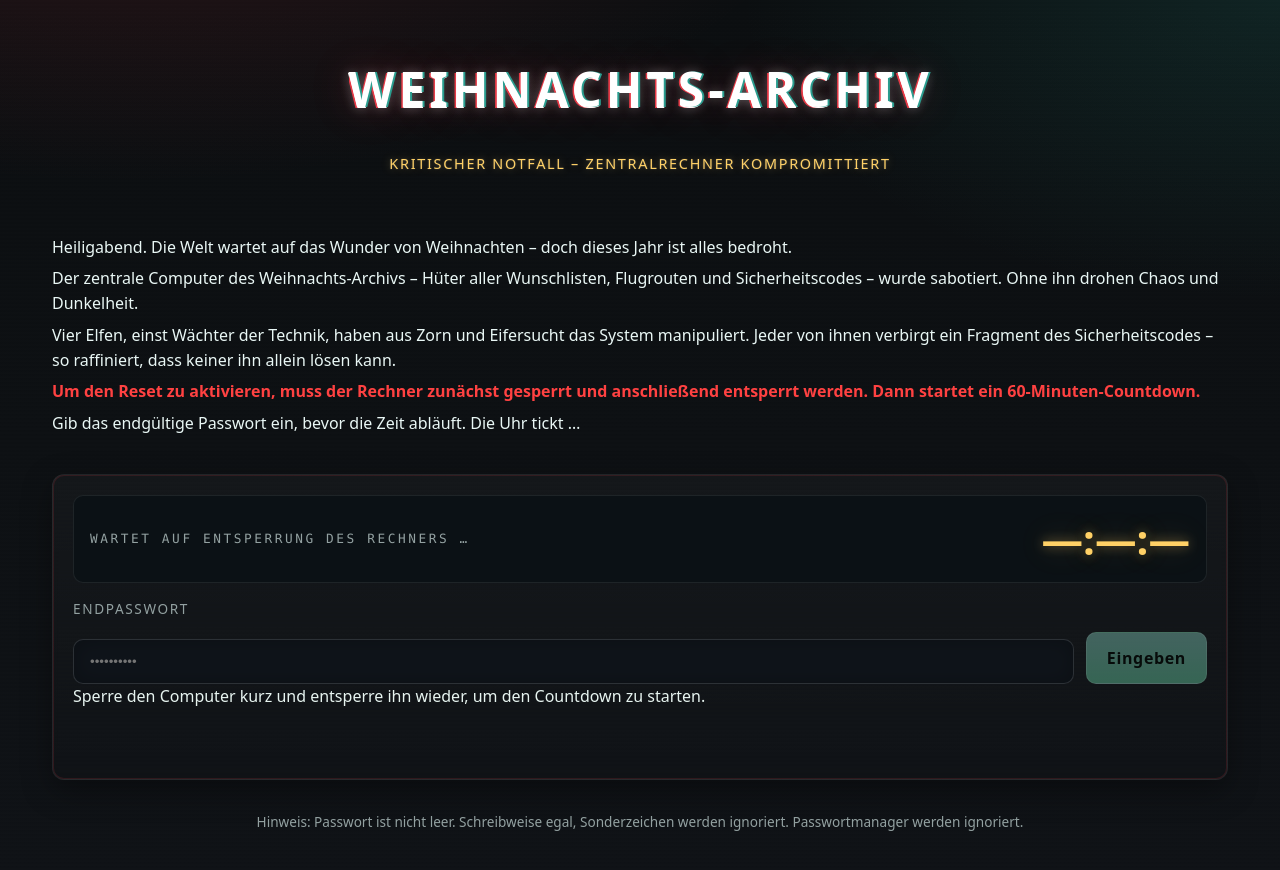
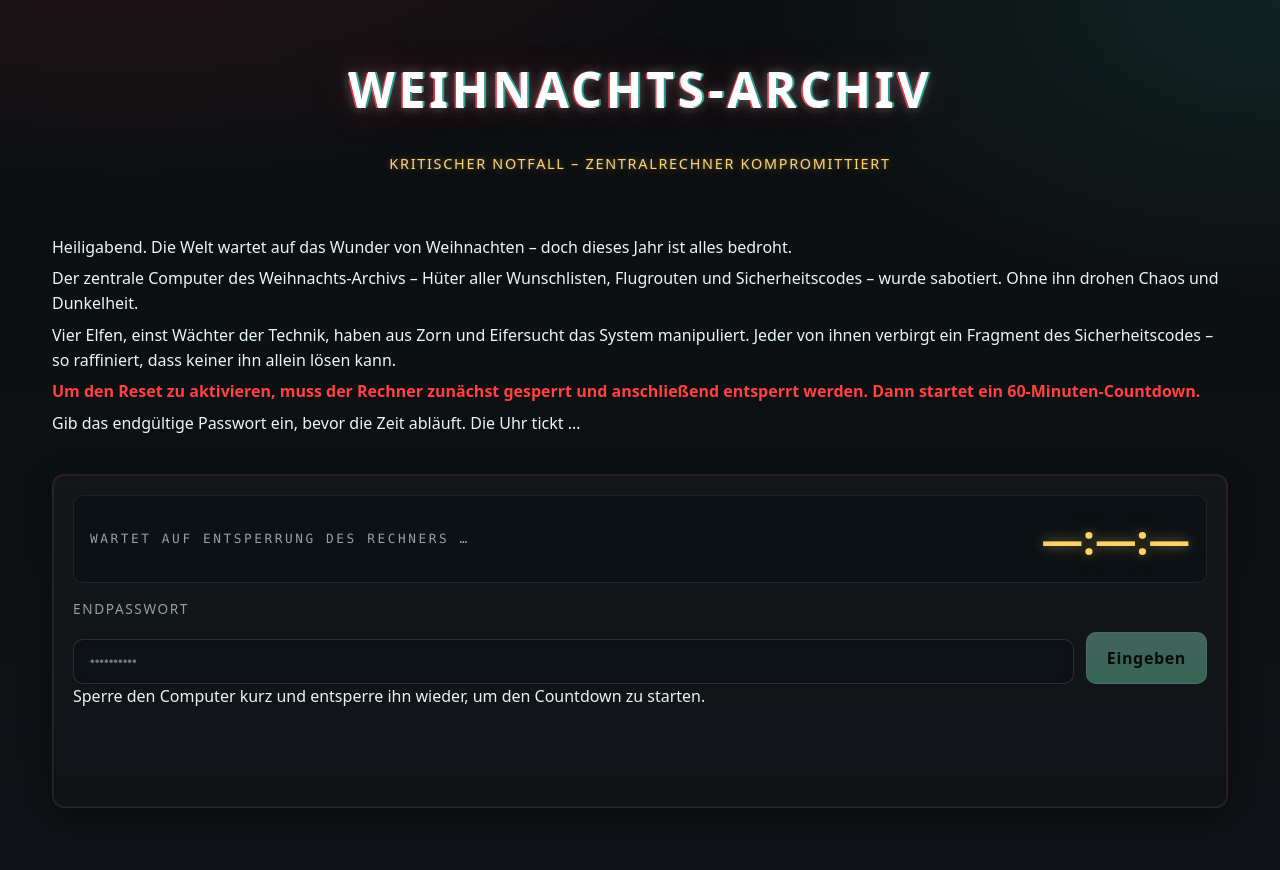
Before and after one commit to JariP5/xmas-escape-room, a React (Vite) app in the folder my-react-app/: page / in a window 1280 px wide. Shown: the top 870 px of the page. Built offline with nearby package versions, Linux system fonts and the light colour scheme.

Commit message:
Remove wrong text

```diff
--- a/my-react-app/src/App.tsx
+++ b/my-react-app/src/App.tsx
@@ -78,7 +78,7 @@ function App() {
     }
   }
 
-  const timerLabel = hasStarted && deadlineTs ? 'COUNTDOWN – RESTZEIT' : 'WARTET AUF ENTSPERRUNG DES RECHNERS …'
+  const timerLabel = hasStarted && deadlineTs ? 'COUNTDOWN' : 'WARTET AUF ENTSPERRUNG DES RECHNERS …'
 
   return (
     <div className={`app ${solved ? 'state-solved' : ''} ${destroyed ? 'state-destroyed' : ''}`}>
@@ -130,6 +130,7 @@ function App() {
             aria-autocomplete="none"
             data-1p-ignore
             data-lpignore="true"
+            data-bwignore="true"
             data-form-type="other"
           />
           <button type="submit" disabled={solved || destroyed || !deadlineTs}>Eingeben</button>
@@ -157,10 +158,6 @@ function App() {
           </div>
         )}
       </section>
-
-      <footer className="footer">
-        <span className="hint">Hinweis: Passwort ist nicht leer. Schreibweise egal, Sonderzeichen werden ignoriert. Passwortmanager werden ignoriert.</span>
-      </footer>
     </div>
   )
 }
```
